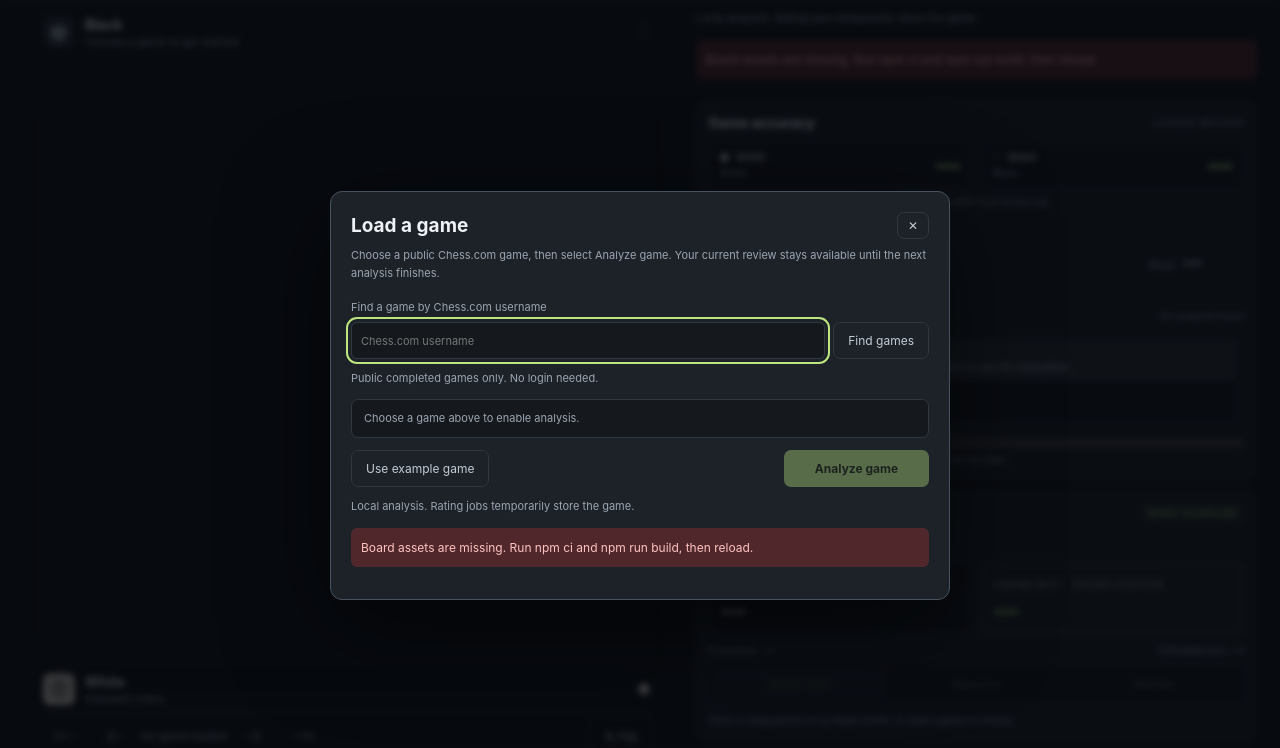
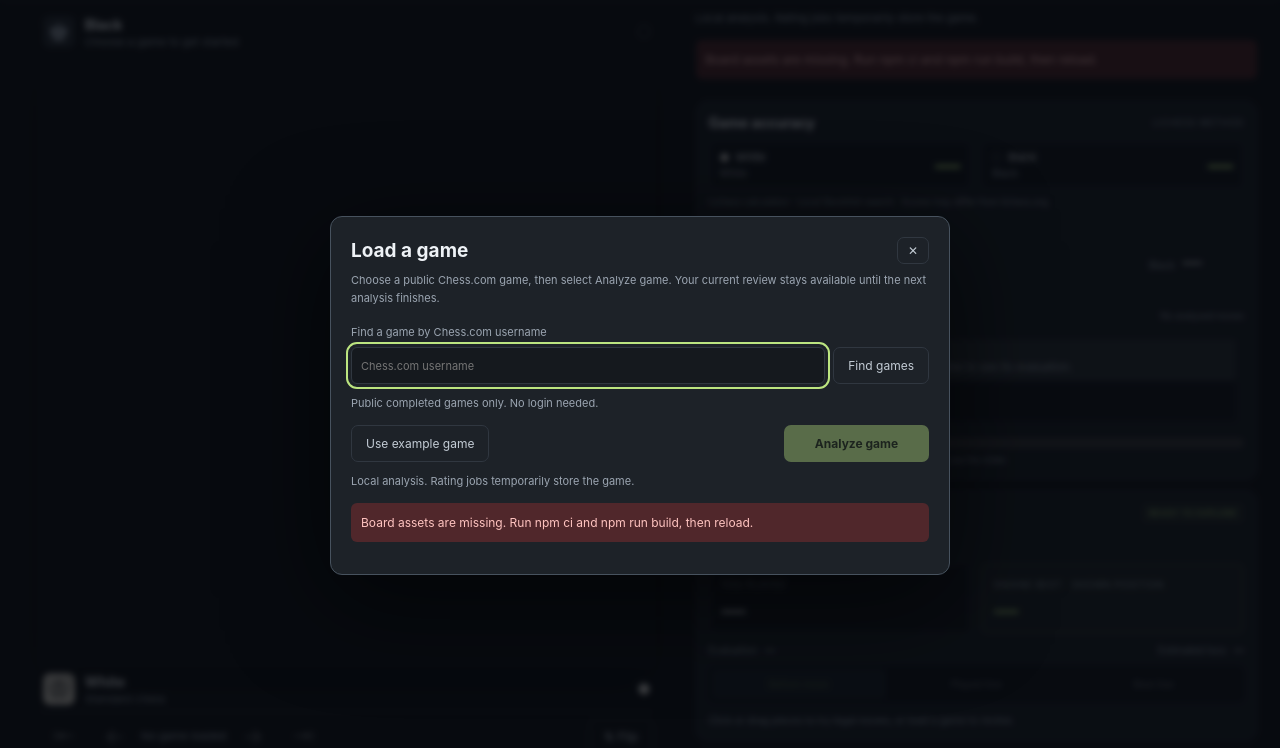
Before and after one commit to MCodrescu/ChessAnalyzer, a Django app: template src/chess_analyzer/web/templates/review/index.html in a window 1280 px wide, after a click on "Load game". Shown: the part 56-804 px from the top of the page. Run offline with Django 5.2, Linux system fonts and the light colour scheme; the template is opened without the code that fills it, so the values that code supplies are empty; some libraries are stand-ins or nearby versions.

Commit message:
remove extra modal info

```diff
--- a/src/chess_analyzer/web/static/review/chesscom-import.js
+++ b/src/chess_analyzer/web/static/review/chesscom-import.js
@@ -37,10 +37,9 @@ export function setBoardReady(ready) {
   updateControls();
 }
 
-function selectGame(pgn = '', label = 'Choose a game above to enable analysis.', orientation = 'white') {
+function selectGame(pgn = '', orientation = 'white') {
   selectedPgn = pgn;
   selectedOrientation = orientation;
-  $('selected-game').textContent = label;
   if (boardReady) {
     $('error').hidden = true;
     $('import-error').hidden = true;
@@ -52,7 +51,7 @@ function selectListedGame() {
   const index = $('chesscom-game').selectedIndex;
   const game = games[index];
   const orientation = game?.black.username.toLowerCase() === username.toLowerCase() ? 'black' : 'white';
-  selectGame(game?.pgn || '', game ? $('chesscom-game').options[index].textContent : undefined, orientation);
+  selectGame(game?.pgn || '', orientation);
 }
 
 function showError(message = '') {
@@ -145,7 +144,7 @@ async function loadMonth(page, signal) {
   selectListedGame();
   $('games-page').textContent = `${data.total} games · ${currentPage} / ${pages}`;
   $('chesscom-status').textContent = games.length
-    ? `Choose a game for ${username}, then select Analyze game. Dates use your local time.`
+    ? ''
     : 'No completed standard or Chess960 games with importable PGNs in this month. Try another archive month.';
 }
 
@@ -197,7 +196,7 @@ $('demo').addEventListener('click', () => {
   $('chesscom-game').replaceChildren();
   $('chesscom-picker').hidden = true;
   showError();
-  selectGame('[Event "A quick lesson"]\n[White "Curious player"]\n[Black "Club opponent"]\n[Result "0-1"]\n\n1. f3 e5 2. g4 Qh4# 0-1', 'Example: Curious player vs Club opponent · Fool’s mate');
+  selectGame('[Event "A quick lesson"]\n[White "Curious player"]\n[Black "Club opponent"]\n[Result "0-1"]\n\n1. f3 e5 2. g4 Qh4# 0-1');
   $('chesscom-status').textContent = 'Example selected. No Chess.com lookup needed.';
   setReviewStatus('Example selected: Fool’s mate. Select Analyze game to explore.');
 });
--- a/src/chess_analyzer/web/static/review/review.css
+++ b/src/chess_analyzer/web/static/review/review.css
@@ -55,7 +55,7 @@ body.variation-mode #reset-variation:hover:not(:disabled) { background: #cdef9c;
 h2 { font-size: 14px; font-weight: 650; margin: 0; }
 .small-label { color: var(--muted); font-size: 9px; letter-spacing: .09em; }
 form > label { font-size: 11px; color: var(--muted); display: block; margin-bottom: 8px; }
-.selection-summary { padding: 10px 12px; border: 1px solid var(--border); border-radius: 7px; background: #15191e; overflow-wrap: anywhere; }
+#chesscom-status:empty { display: none; }
 .import-actions { display: flex; gap: 10px; justify-content: space-between; align-items: center; margin-top: 12px; }
 .username-search { display: flex; gap: 8px; }
 .username-search input, #chesscom-picker select { background: #15191e; border: 1px solid var(--border); border-radius: 6px; padding: 9px; color: var(--text); min-width: 0; font-size: 11px; }
--- a/src/chess_analyzer/web/templates/review/index.html
+++ b/src/chess_analyzer/web/templates/review/index.html
@@ -139,7 +139,6 @@
     <p id="chesscom-error" class="lookup-error" role="alert" hidden></p>
     <form id="analysis-form" action="{% url 'analyze' %}">
       {% csrf_token %}
-      <p id="selected-game" class="selection-summary muted" role="status" aria-live="polite">Choose a game above to enable analysis.</p>
       <div class="import-actions"><button type="button" id="demo" class="secondary">Use example game</button><button id="analyze-button" type="submit" class="primary" disabled>Analyze game</button></div>
     </form>
     <p id="import-status" class="muted" role="status" aria-live="polite">Local analysis. Rating jobs temporarily store the game.</p>
```
Also changed, not shown: tests/browser/chesscom-import.spec.js (+8 -6 lines), tests/browser/review.spec.js (+1 -1 lines).
